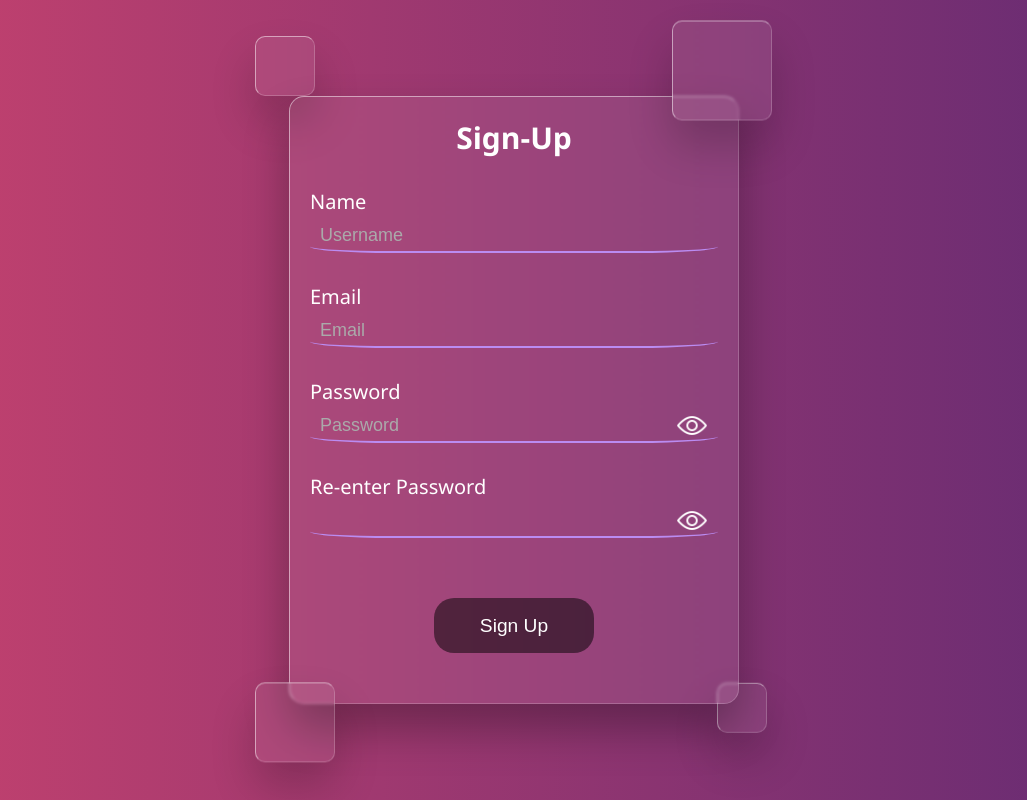
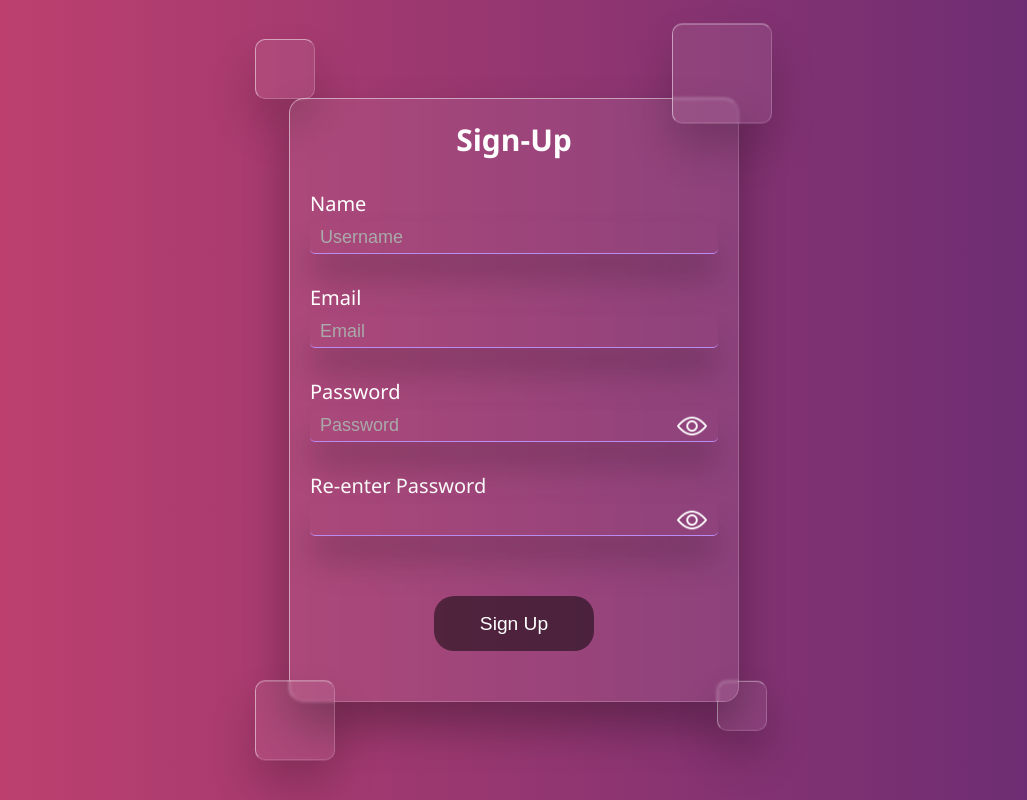
Before and after one commit to Skyoxima/live-validation-signup-page, a React (Create React App) app: page / in a window 1280 px wide. Shown: the whole page, without its empty margins (126-1153 px from the left). Built offline with nearby package versions, Linux system fonts and the light colour scheme.

Commit message:
Minor UI changes

```diff
--- a/src/main-redo.css
+++ b/src/main-redo.css
@@ -60,13 +60,13 @@ input::placeholder {
 #form-box .textinput {
     width: 100%;
     padding: 5px 10px;
-    border-radius: 20%;
+    border-radius: 5px;
 
     border: none;
     outline: none;   /* Only seen when the box is active */
     background-color: transparent;
-    border-bottom: 2px solid hsl(267, 80%, 75%);
-
+    border-bottom: 1px solid hsl(267, 80%, 75%);
+    box-shadow: 0 25px 35px rgba(0, 0, 0, 0.2);
     font-size: 18px;
     color: white;
 
@@ -74,15 +74,15 @@ input::placeholder {
 }
 
 #form-box .textinput:focus {
-    border-bottom: 2px solid lightseagreen;
+    border-bottom: 1px solid lightseagreen;
 }
 
 #form-box .textinput-error:focus {
-    border-bottom: 2px solid gold;
+    border-bottom: 1px solid gold;
 }
 
 #form-box .textinput-success:focus {
-    border-bottom: 2px solid chartreuse;
+    border-bottom: 1px solid chartreuse;
 }
 
 #form-box .text-radio-pair {
@@ -95,7 +95,7 @@ input::placeholder {
     position: absolute;
     width: 30px; height: 30px;
     top: 50%; left: 90%;
-    transform: translateY(-55%);
+    transform: translateY(-50%);
     filter: invert();
 }
 
@@ -106,6 +106,7 @@ input::placeholder {
 
 #form-box .errmessage-active {
     display: block;
+    opacity: 1;
     margin-top: -25px;
     font-size: 16px;
     font-weight: 500;
@@ -160,12 +161,17 @@ input::placeholder {
 #form-box .btn-enabled {
     background-color: rgba(240, 240, 240, 0.9);
     color: black;
-    transition: box-shadow .5s ease-out;
+    transition: box-shadow .5s ease-out, transform .5s cubic-bezier(0.075, 0.82, 0.165, 1);
 }
 
 #form-box .btn-enabled:hover {
     transition: box-shadow .5s ease-out;
     box-shadow: 0 0 5px 4px #3ded97;
+}
+
+#form-box .btn-enabled:active {
+    transition: transform .5s cubic-bezier(0.075, 0.82, 0.165, 1);
+    transform: scale(90%);
 }
 
 /* The Floating Transparent(tp) Squares =============================================================================================================================================================================================================== */
```
